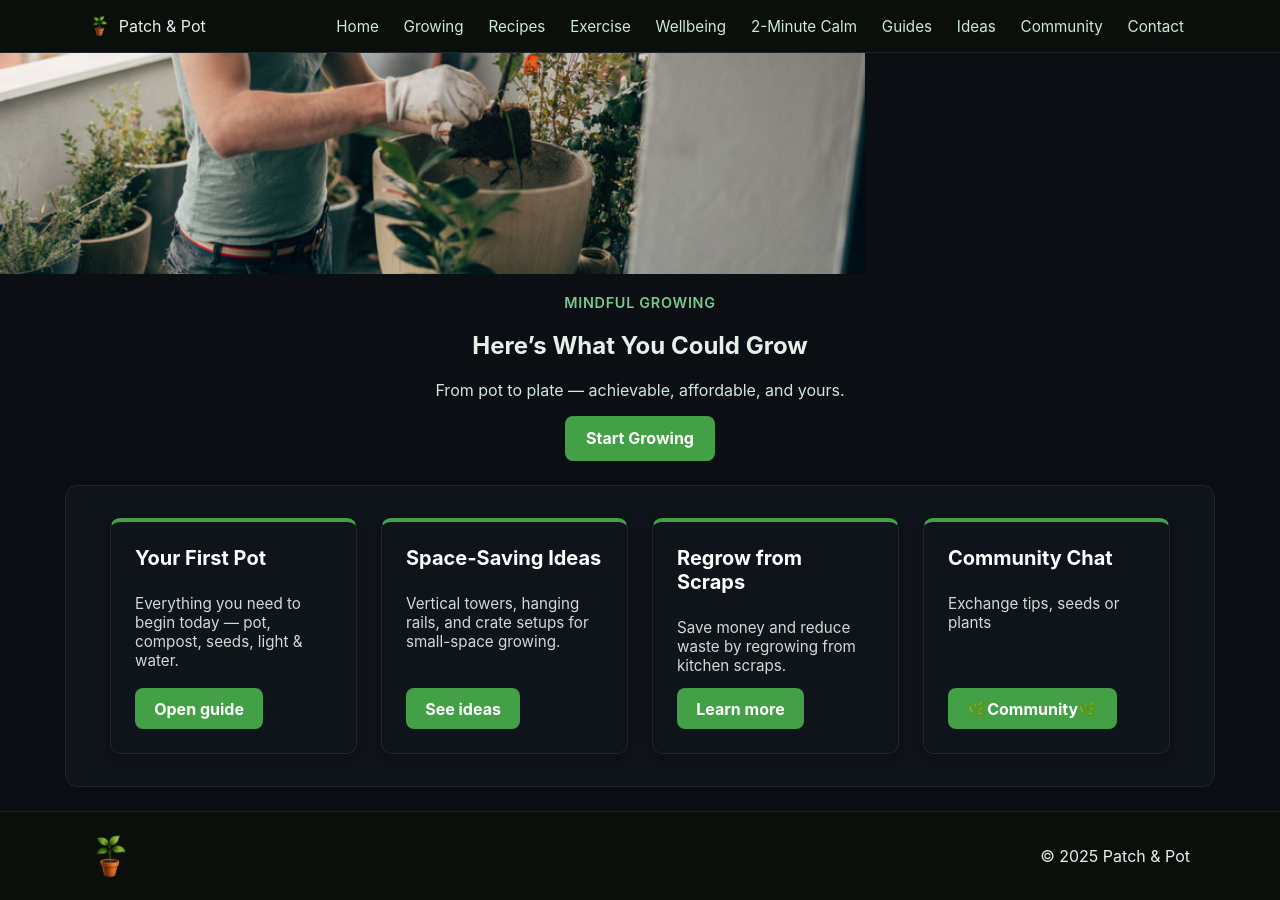
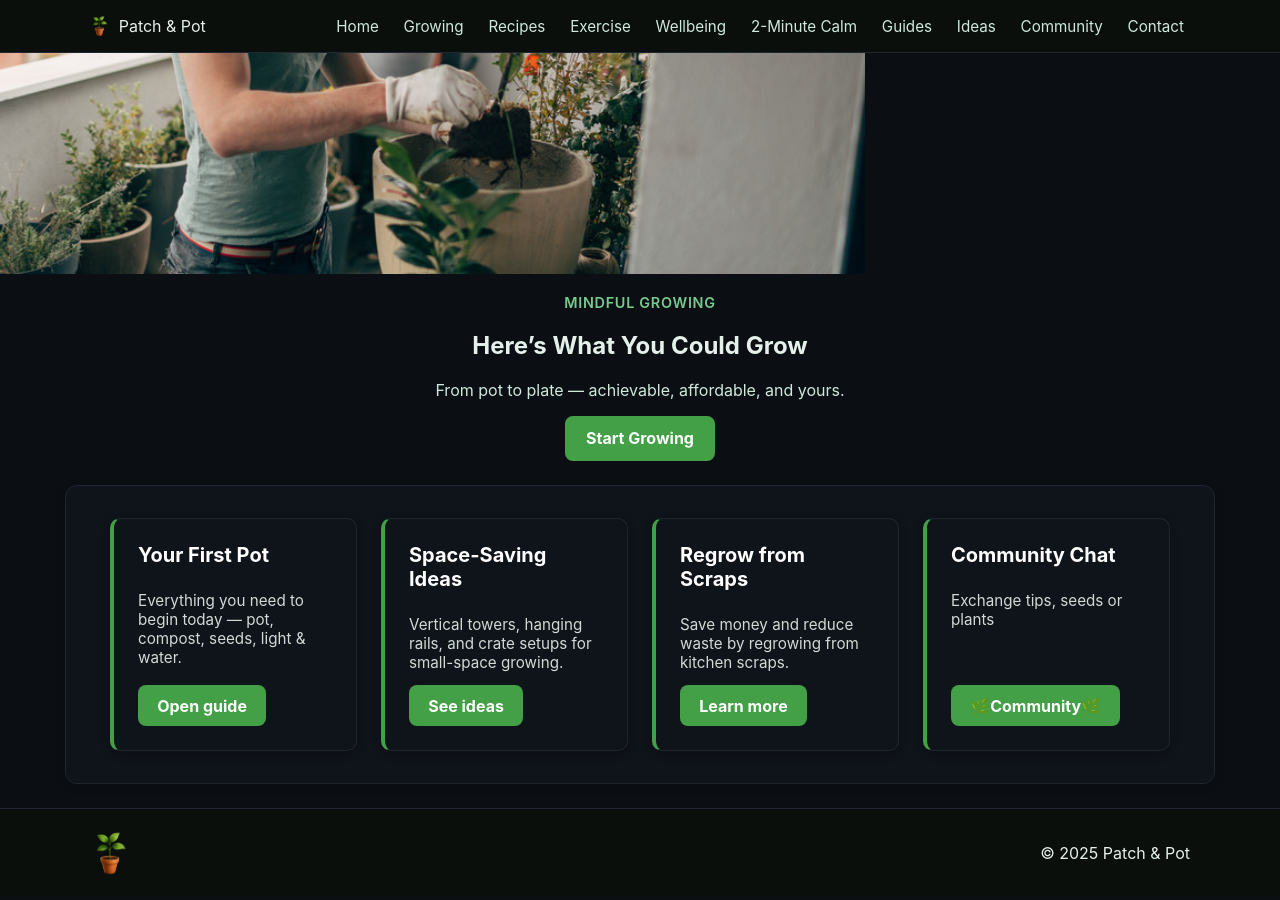
Before and after one commit to grantfitfuel/patchandpot, a Jekyll site: the page built from sites/index.html, in a window 1280 px wide and 900 px high, scrolled down 265 px. Built offline with Jekyll 4.4.1, drawn with Linux system fonts in a browser that asks for light colours.

Commit message:
Update index.html

```diff
--- a/sites/index.html
+++ b/sites/index.html
@@ -42,27 +42,24 @@ description: Beginner-friendly, mindful growing for small spaces.
     gap: 1.5rem;
   }
 
-  /* Dark tile with green accent strip on top */
+  /* Dark tile with LEFT accent strip */
   .card {
     background: var(--glass);
     border: 1px solid var(--stroke);
-    border-top: 4px solid var(--pp-green);
+    border-left: 4px solid var(--pp-green);
     border-radius: 10px;
     padding: 1.5rem;
     display: flex;
     flex-direction: column;
     justify-content: space-between;
     box-shadow: 0 3px 10px rgba(0,0,0,0.25);
-    transition: transform .2s ease, box-shadow .2s ease;
+    transition: transform .2s ease, box-shadow .2s ease, border-color .2s ease;
   }
-
-  /* Optional: subtle left accent as well */
-  /* .card { border-left: 4px solid var(--pp-green); } */
 
   .card:hover {
     transform: translateY(-4px);
     box-shadow: 0 6px 16px rgba(0,0,0,0.3);
-    border-top-color: var(--pp-green-dark);
+    border-left-color: var(--pp-green-dark);
   }
 
   .card h2 {
@@ -113,7 +110,7 @@ description: Beginner-friendly, mindful growing for small spaces.
   </div>
 </section>
 
-<!-- GRID SECTION WITH GREEN ACCENT STRIP -->
+<!-- GRID SECTION WITH GREEN ACCENT STRIP ON LEFT -->
 <section class="tile">
   <main class="wrap" role="main">
     <section class="grid" aria-label="Featured guides">
```
